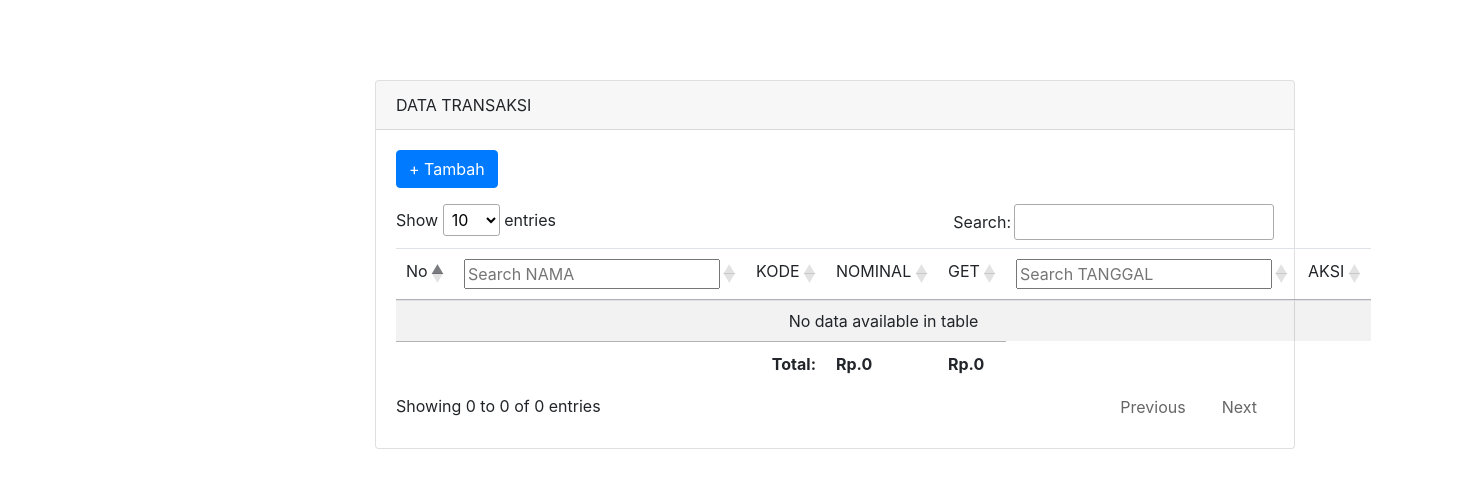
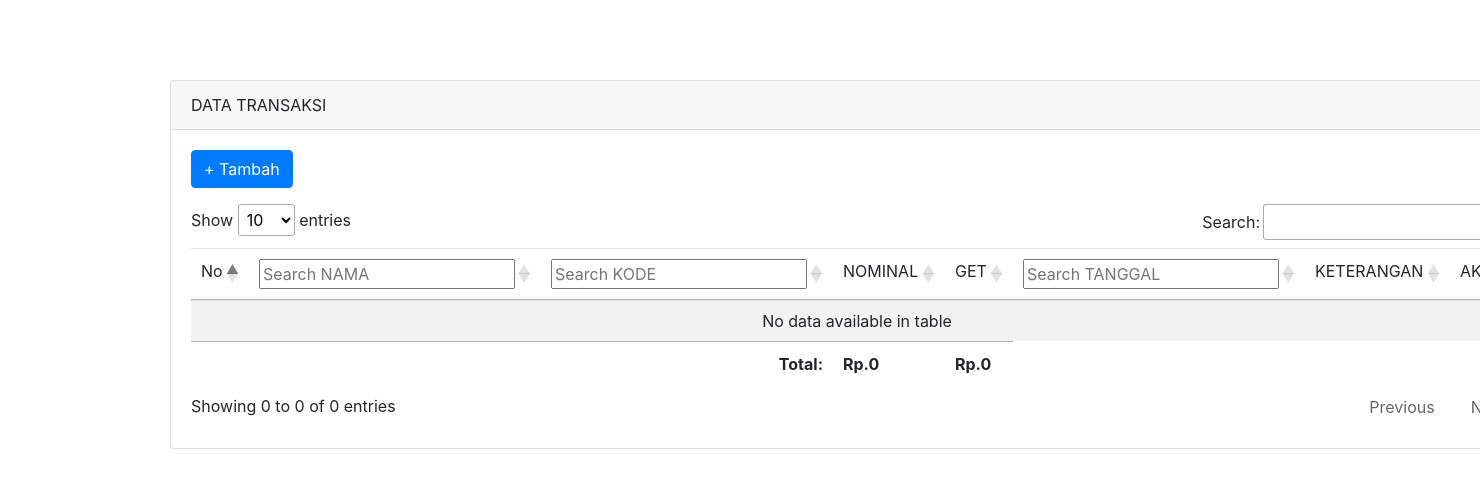
Before and after one commit to wirasyafri/duit, a CodeIgniter app: page /duit/index.php/transaksi/index in a window 1480 px wide; the page is wider, and only the part inside the window is pictured. Shown: the top 488 px of that part. Run offline with CodeIgniter, Linux system fonts and the light colour scheme; data that the repository does not hold is empty; some libraries are stand-ins or nearby versions.

Commit message:
add description

```diff
--- a/application/controllers/Transaksi.php
+++ b/application/controllers/Transaksi.php
@@ -30,6 +30,7 @@ class Transaksi extends CI_Controller {
 			'nominal' => str_replace('.','',$this->input->post('nominal')),
 			'bayar' => str_replace('.','',$this->input->post('bayar')),
 			'tanggal' => date('Y/m/d',strtotime($this->input->post('tanggal'))),
+			'keterangan' => $this->input->post('keterangan'),
 			// 'alamat' => $this->input->post('alamat')
 		);
 
@@ -68,6 +69,7 @@ class Transaksi extends CI_Controller {
 			'nominal' => str_replace('.','',$this->input->post('nominal')),
 			'bayar' => str_replace('.','',$this->input->post('bayar')),
 			'tanggal' => date('Y/m/d',strtotime($this->input->post('tanggal'))),
+			'keterangan' => $this->input->post('keterangan'),
 		);
 		// print_r($data);
 
--- a/application/views/data_transaksi.php
+++ b/application/views/data_transaksi.php
@@ -13,12 +13,9 @@
     <title>Data Transaksi</title>
   </head>
     <body>
-
         <div class="container" style="margin-top: 80px;">
-
             <div class="row">
-        <div class="col-md-10 offset-md-2">
-
+                <div >
                   <div class="card">
                     <div class="card-header">
                       DATA TRANSAKSI
@@ -34,10 +31,11 @@
                           <td>No</th>
                           <!-- <th scope="col">NIM</th> -->
                           <th scope="col">NAMA</th>
-                  <td scope="col">KODE</th>
-                  <td scope="col">NOMINAL</th>
-                  <td scope="col">GET</th>
+                          <th scope="col">KODE</th>
+                          <td scope="col">NOMINAL</td>
+                          <td scope="col">GET</td>
                           <th scope="col">TANGGAL</th>
+                          <td scope="col">KETERANGAN</td>
                           <!-- <th scope="col">ALAMAT</th> -->
                           <td scope="col">AKSI</th>
                         </tr>
@@ -56,6 +54,7 @@
                           <td><?php echo $trs->nominal; ?></td>
                           <td><?php echo $trs->bayar; ?></td>
                           <td><?php echo date('d/m/Y',strtotime($trs->tanggal)); ?></td>
+                          <td><?php echo $trs->keterangan; ?></td>
                           <!-- <td><?php echo $trs->alamat; ?></td> -->
                           <td class="text-center">
                             <a href="<?php echo base_url()?>index.php/transaksi/edit/<?php echo $trs->id; ?>" class="btn btn-sm btn-primary">EDIT</a>
@@ -82,6 +81,7 @@
                 </div>
             </div>
         </div>
+    </body>
 
     <!-- Optional JavaScript -->
     <!-- jQuery first, then Popper.js, then Bootstrap JS -->
--- a/application/views/edit_transaksi.php
+++ b/application/views/edit_transaksi.php
@@ -52,6 +52,10 @@
                 <input type="date" name="tanggal" value="<?php echo $transaksi->tanggal ?>" class="form-control">
                 <!-- <input id="txtDate" type="text" class="form-control" name="tanggal"> -->
               </div>
+              <div class="form-group">
+                <label>KETERANGAN</label>
+                <input type="text" name="keterangan" value="<?php echo $transaksi->keterangan ?>" class="form-control">
+              </div>
 
 <!--               <div class="form-group">
                 <label>ALAMAT</label>
--- a/application/views/js/accounting_js.php
+++ b/application/views/js/accounting_js.php
@@ -17,7 +17,7 @@
             });
 	       tanpa_rupiah[i].addEventListener('keydown', function(event)
             {
-                limitCharacter(event);
+                //limitCharacter(event);
         });
 	}
 
@@ -54,6 +54,7 @@
             key = event.which || event.keyCode;
             if ( key != 188 // Comma
                && key != 8 // Backspace
+               && key != 9 // tab
                && key != 17 && key != 86 & key != 67 // Ctrl c, ctrl v
                && (key < 48 || key > 57) // Non digit
                // Dan masih banyak lagi seperti tombol del, panah kiri dan kanan, tombol tab, dll
--- a/application/views/tambah_transaksi.php
+++ b/application/views/tambah_transaksi.php
@@ -49,6 +49,10 @@
                 <input type="date" name="tanggal" class="form-control">
                 <!-- <input id="txtDate" type="text" class="form-control" name="tanggal"> -->
               </div>
+              <div class="form-group">
+                <label>KETERANGAN</label>
+                <input type="text" name="keterangan" class="form-control">
+              </div>
 <!--
               <div class="form-group">
                 <label>ALAMAT</label>
```
Lines whose indentation alone changed are shown as unchanged.
